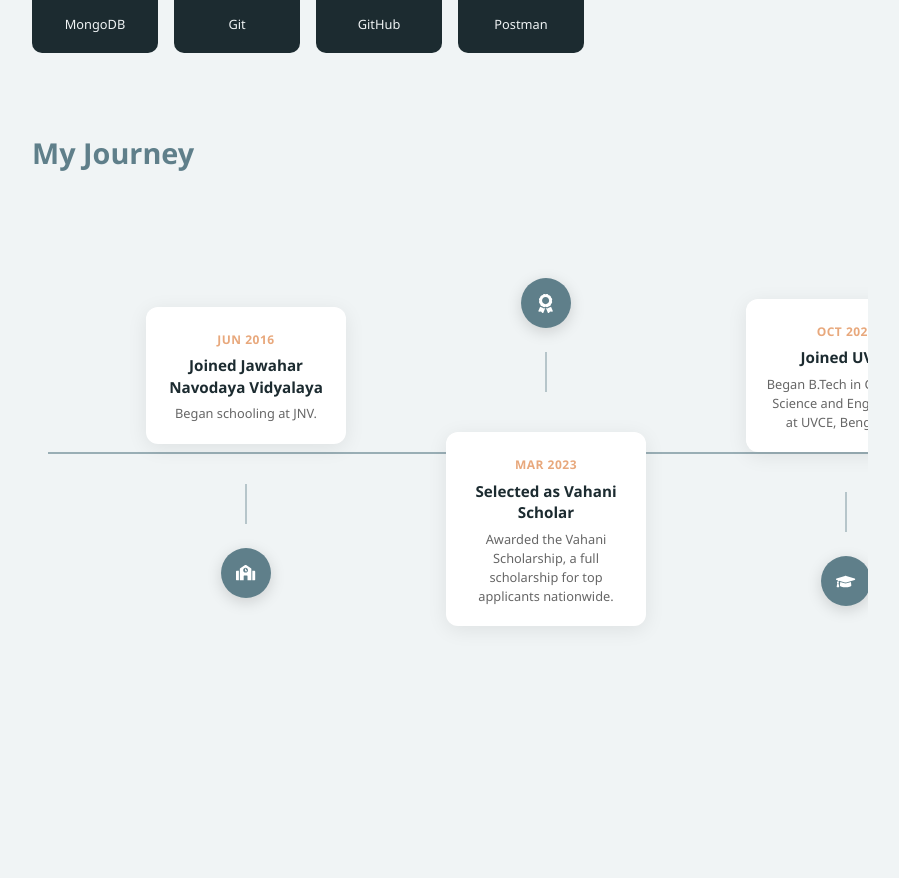
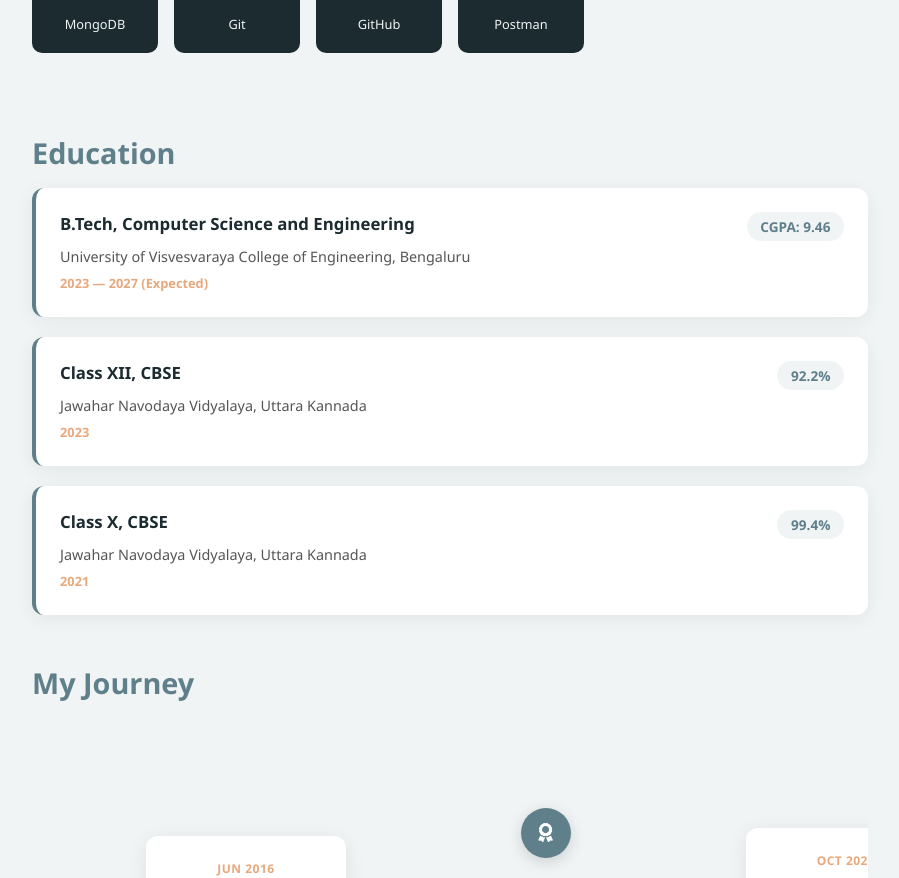
Before and after one commit to Preeti-Bhat6101/preeti-bhat, a React (Create React App) app in the folder client/: page /about in a window 1280 px wide. Shown: the part 1383-2261 px from the top of the page, without its empty margins (190-1089 px from the left). Before the commit the page ends 2211 px from the top, so only its background shows below. Built offline with nearby package versions, Linux system fonts and the light colour scheme.

Commit message:
education section

```diff
--- a/client/src/pages/About.css
+++ b/client/src/pages/About.css
@@ -33,7 +33,8 @@
 
 .about-story h2,
 .about-skills h2,
-.about-timeline h2 {
+.about-timeline h2,
+.about-education h2 {
   font-size: 1.8rem;
   color: var(--primary);
   margin-bottom: 1rem;
@@ -141,3 +142,52 @@
   font-weight: 500;
   text-align: center;
 }
+
+.education-list {
+  display: flex;
+  flex-direction: column;
+  gap: 1.25rem;
+}
+
+.education-item {
+  background: white;
+  border-radius: 12px;
+  padding: 1.5rem;
+  box-shadow: 0 4px 20px rgba(0, 0, 0, 0.06);
+  border-left: 4px solid var(--primary);
+}
+
+.education-main {
+  display: flex;
+  justify-content: space-between;
+  align-items: flex-start;
+  gap: 1rem;
+  margin-bottom: 0.4rem;
+}
+
+.education-main h3 {
+  font-size: 1.05rem;
+  color: var(--text-dark);
+}
+
+.education-score {
+  background: var(--light-bg);
+  color: var(--primary);
+  padding: 0.3rem 0.85rem;
+  border-radius: 20px;
+  font-size: 0.85rem;
+  font-weight: 700;
+  white-space: nowrap;
+}
+
+.education-institute {
+  font-size: 0.9rem;
+  color: #555;
+  margin-bottom: 0.3rem;
+}
+
+.education-year {
+  font-size: 0.8rem;
+  color: var(--accent);
+  font-weight: 600;
+}
--- a/client/src/pages/About.js
+++ b/client/src/pages/About.js
@@ -108,6 +108,42 @@ function About() {
           </div>
         </div>
 
+        <div className="about-education">
+          <h2>Education</h2>
+          <div className="education-list">
+            <div className="education-item">
+              <div className="education-main">
+                <h3>B.Tech, Computer Science and Engineering</h3>
+                <span className="education-score">CGPA: 9.46</span>
+              </div>
+              <p className="education-institute">
+                University of Visvesvaraya College of Engineering, Bengaluru
+              </p>
+              <span className="education-year">2023 — 2027 (Expected)</span>
+            </div>
+            <div className="education-item">
+              <div className="education-main">
+                <h3>Class XII, CBSE</h3>
+                <span className="education-score">92.2%</span>
+              </div>
+              <p className="education-institute">
+                Jawahar Navodaya Vidyalaya, Uttara Kannada
+              </p>
+              <span className="education-year">2023</span>
+            </div>
+            <div className="education-item">
+              <div className="education-main">
+                <h3>Class X, CBSE</h3>
+                <span className="education-score">99.4%</span>
+              </div>
+              <p className="education-institute">
+                Jawahar Navodaya Vidyalaya, Uttara Kannada
+              </p>
+              <span className="education-year">2021</span>
+            </div>
+          </div>
+        </div>
+
         <div className="about-timeline">
           <h2>My Journey</h2>
           <Timeline />
--- a/client/src/pages/Home.js
+++ b/client/src/pages/Home.js
@@ -20,7 +20,7 @@ function Home() {
             <Link to="/projects" className="btn-primary">
               View Projects
             </Link>
-            <Link to="/series" className="btn-secondary">
+            <Link to="/chronicles" className="btn-secondary">
               Read My Journey
             </Link>
           </div>
```
